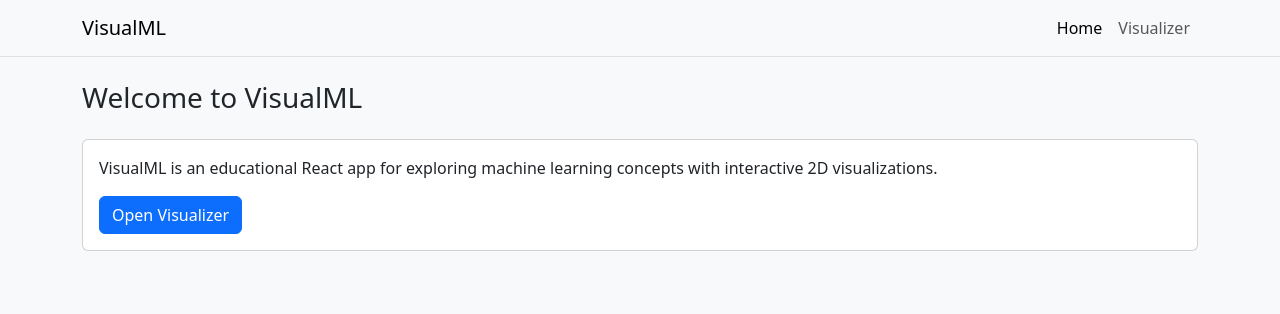
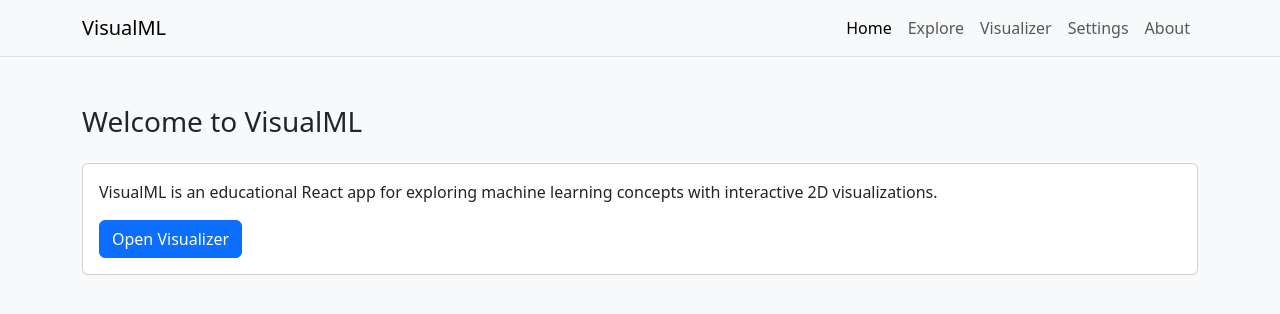
Before and after one commit to CS571-S26/p70, a React (Vite) app: page / in a window 1280 px wide. Shown: the top 314 px of the page. Built offline with nearby package versions, Linux system fonts and the light colour scheme.

Commit message:
Added shared components

```diff
--- a/src/components/AppNavbar.jsx
+++ b/src/components/AppNavbar.jsx
@@ -3,9 +3,17 @@ import Nav from 'react-bootstrap/Nav'
 import Navbar from 'react-bootstrap/Navbar'
 import { NavLink } from 'react-router-dom'
 
+const navItems = [
+  { to: '/', label: 'Home', end: true },
+  { to: '/explore', label: 'Explore' },
+  { to: '/visualizer', label: 'Visualizer' },
+  { to: '/settings', label: 'Settings' },
+  { to: '/about', label: 'About' },
+]
+
 function AppNavbar() {
   return (
-    <Navbar bg="light" expand="lg" className="border-bottom" aria-label="Primary">
+    <Navbar bg="light" expand="lg" className="border-bottom" aria-label="Primary" collapseOnSelect>
       <Container>
         <Navbar.Brand as={NavLink} to="/" end>
           VisualML
@@ -14,12 +22,17 @@ function AppNavbar() {
         <Navbar.Toggle aria-controls="main-nav" />
         <Navbar.Collapse id="main-nav">
           <Nav className="ms-auto">
-            <Nav.Link as={NavLink} to="/" end>
-              Home
-            </Nav.Link>
-            <Nav.Link as={NavLink} to="/visualizer">
-              Visualizer
-            </Nav.Link>
+            {navItems.map((item) => (
+              <Nav.Link
+                key={item.to}
+                as={NavLink}
+                to={item.to}
+                end={item.end}
+                className={({ isActive }) => (isActive ? 'fw-semibold text-decoration-underline' : undefined)}
+              >
+                {item.label}
+              </Nav.Link>
+            ))}
           </Nav>
         </Navbar.Collapse>
       </Container>
--- a/src/components/PageLayout.jsx
+++ b/src/components/PageLayout.jsx
@@ -1,17 +1,28 @@
 import Container from 'react-bootstrap/Container'
 import AppNavbar from './AppNavbar'
 
-function PageLayout({ title, children }) {
+function PageLayout({ title, lead, children, footer }) {
   return (
-    <>
+    <div className="min-vh-100 d-flex flex-column">
       <AppNavbar />
-      <main>
-        <Container className="py-4">
-          <h1 className="h3 mb-4">{title}</h1>
+      <main className="flex-grow-1">
+        <Container className="py-4 py-md-5">
+          <header className="mb-4">
+            <h1 className="h3 mb-2">{title}</h1>
+            {lead ? <p className="text-muted mb-0">{lead}</p> : null}
+          </header>
           {children}
         </Container>
       </main>
-    </>
+
+      {footer ? (
+        <footer className="border-top">
+          <Container className="py-3 text-muted small">{footer}</Container>
+        </footer>
+      ) : (
+        <div className="pb-3" aria-hidden="true" />
+      )}
+    </div>
   )
 }
 
```
